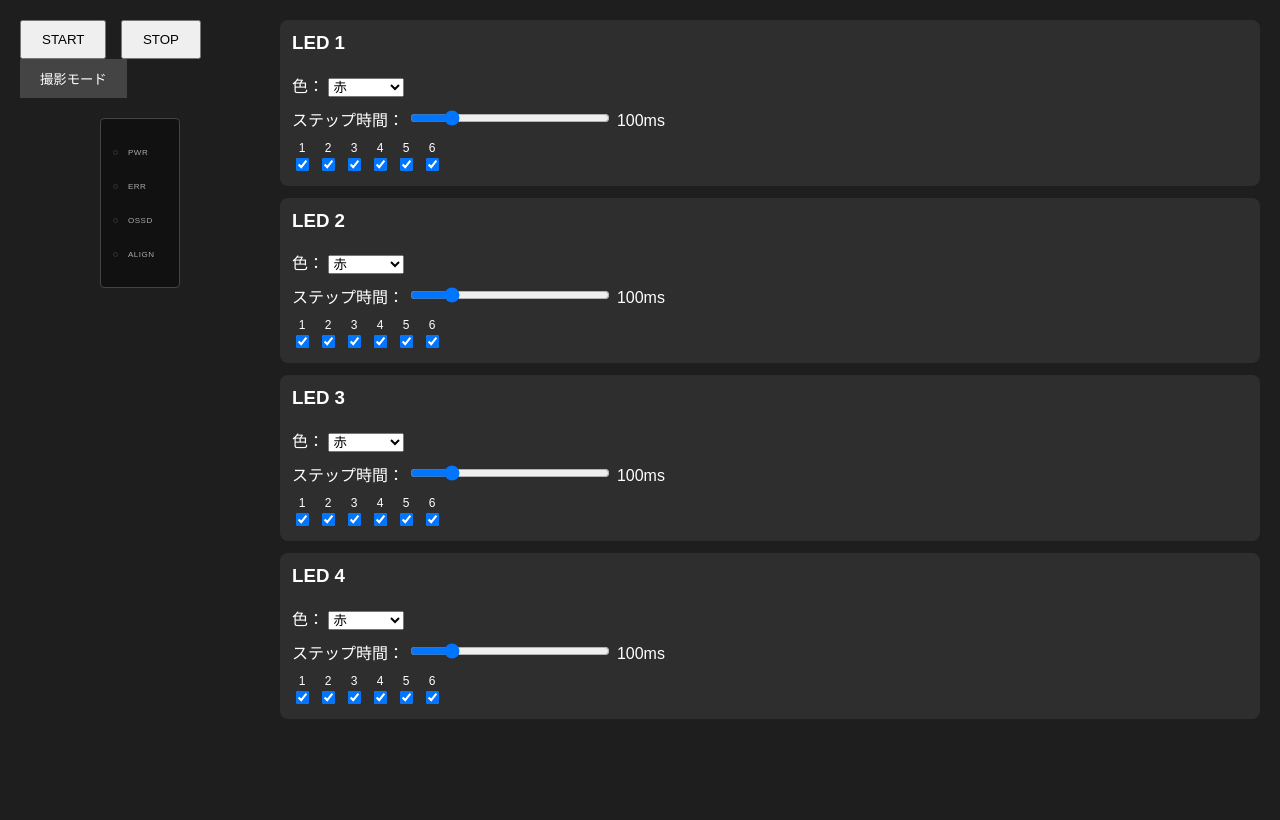
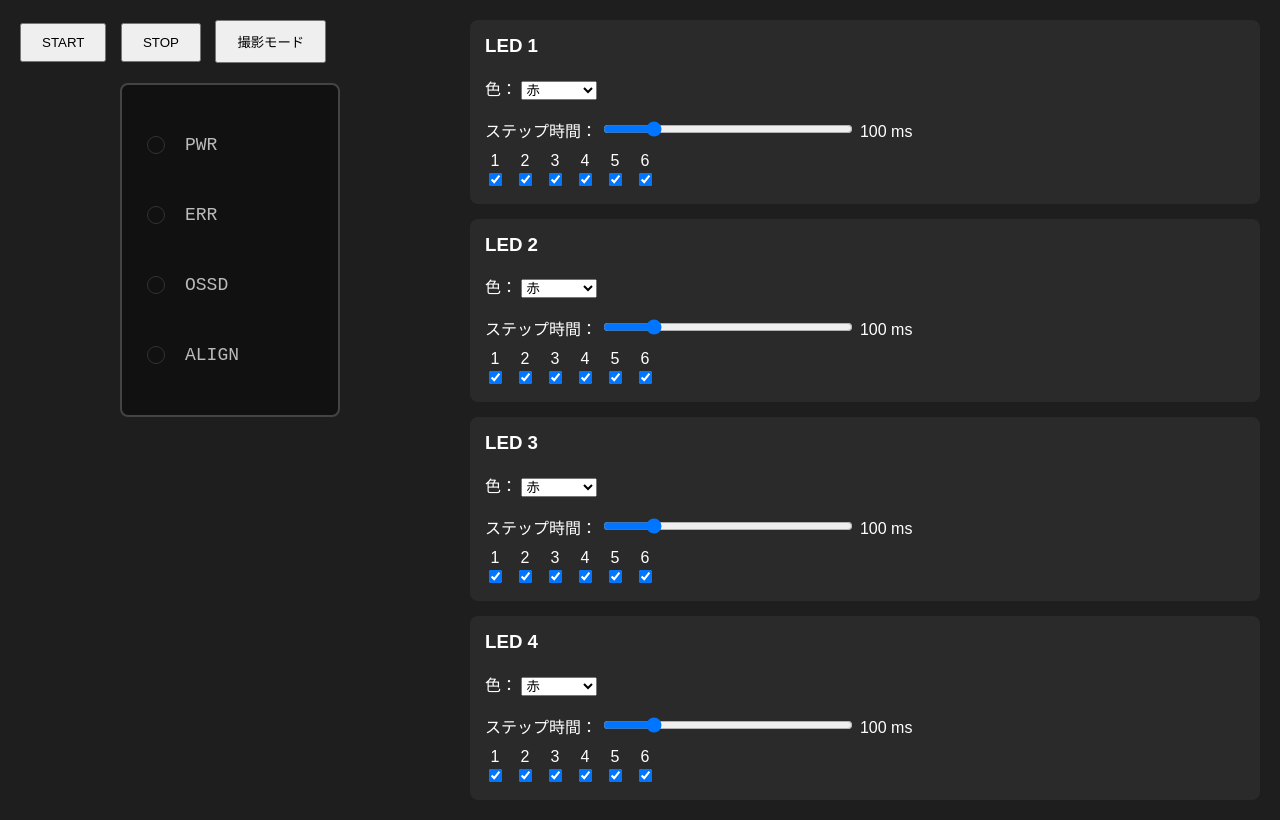
Before and after one commit to aiuex/ledComm, a plain HTML site: page simulator.html in a window 1280 px wide. Drawn offline with Linux system fonts and the light colour scheme.

Commit message:
Improve simulator UI for camera testing

```diff
--- a/simulator.html
+++ b/simulator.html
@@ -2,8 +2,8 @@
 <html lang="ja">
 <head>
 <meta charset="UTF-8">
-<meta name="viewport" content="width=device-width, initial-scale=1.0">
-<title>Light Curtain LED Simulator</title>
+<meta name="viewport" content="width=device-width,initial-scale=1">
+<title>LED Simulator</title>
 
 <style>
 *{
@@ -13,56 +13,22 @@
 body{
     margin:0;
     background:#1e1e1e;
-    color:#fff;
+    color:white;
     font-family:Arial,sans-serif;
 }
 
 .container{
     display:flex;
-    flex-wrap:wrap;
-    gap:20px;
+    gap:30px;
     padding:20px;
 }
 
 .display-area{
-    flex:0 0 240px;
+    flex:0 0 420px;
 }
 
 .control-area{
     flex:1;
-    min-width:350px;
-}
-
-.display-panel{
-    width:80px;
-    background:#111;
-    border:1px solid #444;
-    border-radius:4px;
-    padding:10px 0;
-    margin:20px auto;
-}
-
-.led-row{
-    height:22px;
-    display:flex;
-    align-items:center;
-    margin:12px 0;
-}
-
-.led{
-    width:5px;
-    height:5px;
-    border-radius:50%;
-    margin-left:12px;
-    background:#111;
-    border:1px solid #333;
-}
-
-.label{
-    font-size:8px;
-    color:#aaa;
-    margin-left:10px;
-    letter-spacing:0.5px;
 }
 
 .toolbar{
@@ -75,17 +41,47 @@ button{
     cursor:pointer;
 }
 
-.mode-btn{
-    background:#444;
-    color:white;
-    border:none;
+.display-wrapper{
+    display:flex;
+    justify-content:center;
+}
+
+.display-panel{
+    width:220px;
+    background:#111;
+    border:2px solid #444;
+    border-radius:8px;
+    padding:20px 0;
+}
+
+.led-row{
+    display:flex;
+    align-items:center;
+    height:60px;
+    margin:10px 0;
+}
+
+.led{
+    width:18px;
+    height:18px;
+    border-radius:50%;
+    background:#111;
+    border:1px solid #333;
+    margin-left:25px;
+}
+
+.label{
+    font-size:18px;
+    color:#bbb;
+    margin-left:20px;
+    font-family:monospace;
 }
 
 .led-config{
-    background:#2e2e2e;
+    background:#2a2a2a;
+    margin-bottom:15px;
+    padding:15px;
     border-radius:8px;
-    padding:12px;
-    margin-bottom:12px;
 }
 
 .led-config h3{
@@ -94,28 +90,19 @@ button{
 
 .pattern{
     display:flex;
-    gap:6px;
+    gap:10px;
+    flex-wrap:wrap;
     margin-top:10px;
-    flex-wrap:wrap;
 }
 
 .pattern label{
     display:flex;
     flex-direction:column;
     align-items:center;
-    font-size:12px;
 }
 
 input[type=range]{
-    width:200px;
-}
-
-.fullscreen-display body{
-    background:black;
-}
-
-.display-only{
-    display:none;
+    width:250px;
 }
 
 .display-mode .control-area{
@@ -127,7 +114,7 @@ input[type=range]{
     display:flex;
     justify-content:center;
     align-items:center;
-    min-height:100vh;
+    height:100vh;
 }
 
 .display-mode .display-panel{
@@ -145,38 +132,42 @@ input[type=range]{
         <div class="toolbar">
             <button onclick="startSimulation()">START</button>
             <button onclick="stopSimulation()">STOP</button>
-            <button class="mode-btn" onclick="toggleDisplayMode()">
+            <button onclick="toggleDisplayMode()">
                 撮影モード
             </button>
         </div>
+
+        <div class="display-wrapper">
 
             <div class="display-panel">
 
                 <div class="led-row">
                     <div class="led" id="led0"></div>
-                <span class="label">PWR</span>
+                    <div class="label">PWR</div>
                 </div>
 
                 <div class="led-row">
                     <div class="led" id="led1"></div>
-                <span class="label">ERR</span>
+                    <div class="label">ERR</div>
                 </div>
 
                 <div class="led-row">
                     <div class="led" id="led2"></div>
-                <span class="label">OSSD</span>
+                    <div class="label">OSSD</div>
                 </div>
 
                 <div class="led-row">
                     <div class="led" id="led3"></div>
-                <span class="label">ALIGN</span>
+                    <div class="label">ALIGN</div>
                 </div>
 
             </div>
 
         </div>
 
-    <div class="control-area" id="controls"></div>
+    </div>
+
+    <div class="control-area" id="controlArea"></div>
 
 </div>
 
@@ -202,7 +193,9 @@ for(let i=0;i<4;i++){
             </select>
         </div>
 
-    <div style="margin-top:10px;">
+        <br>
+
+        <div>
             ステップ時間：
             <input
                 id="period${i}"
@@ -210,71 +203,83 @@ for(let i=0;i<4;i++){
                 min="10"
                 max="500"
                 value="100">
-        <span id="periodText${i}">100</span>ms
+            <span id="periodText${i}">
+            100
+            </span>ms
         </div>
 
         <div class="pattern">
+
             ${Array.from({length:6}).map((_,idx)=>`
                 <label>
                     ${idx+1}
                     <input
-                    type="checkbox"
+                     checked
                      id="p${i}_${idx}"
-                    checked>
+                     type="checkbox">
                 </label>
-        `).join('')}
+            `).join("")}
+
         </div>
     `;
 
-    document.getElementById("controls").appendChild(div);
+    document
+        .getElementById("controlArea")
+        .appendChild(div);
 
     document
         .getElementById(`period${i}`)
         .addEventListener("input",e=>{
+
             document.getElementById(
                 `periodText${i}`
             ).textContent=e.target.value;
+
         });
 
     leds.push({
-        timer:null,
-        step:0
+        step:0,
+        timer:null
     });
 }
 
-function lightColor(color){
+function getColor(color){
 
-    switch(color){
+    if(color==="red"){
+        return "#ff3030";
+    }
 
-        case "red":
-            return "#ff3030";
+    if(color==="orange"){
+        return "#ff9900";
+    }
 
-        case "orange":
-            return "#ff9900";
-
-        case "lime":
     return "#00ff55";
-    }
 }
 
 function updateLed(index,state){
 
-    const led=document.getElementById(`led${index}`);
+    const led=
+    document.getElementById(
+        `led${index}`
+    );
 
-    const color=document
-        .getElementById(`color${index}`)
-        .value;
+    const color=
+    document.getElementById(
+        `color${index}`
+    ).value;
 
     if(state){
 
-        const c=lightColor(color);
+        const c=getColor(color);
 
         led.style.background=c;
 
         led.style.boxShadow=
-            `0 0 2px ${c},
-             0 0 4px ${c},
-             0 0 8px ${c}`;
+        `
+        0 0 5px ${c},
+        0 0 10px ${c},
+        0 0 20px ${c}
+        `;
 
     }else{
 
@@ -285,27 +290,33 @@ function updateLed(index,state){
 
 function runLed(index){
 
-    function nextStep(){
+    function next(){
 
-        const step=leds[index].step;
+        const step=
+        leds[index].step;
 
-        const state=document.getElementById(
+        const on=
+
+        document.getElementById(
             `p${index}_${step}`
         ).checked;
 
-        updateLed(index,state);
+        updateLed(index,on);
 
-        leds[index].step=(step+1)%6;
+        leds[index].step=
+        (step+1)%6;
 
-        const period=parseInt(
-            document.getElementById(`period${index}`).value
-        );
+        const period=
+        Number(
+        document.getElementById(
+            `period${index}`
+        ).value);
 
         leds[index].timer=
-            setTimeout(nextStep,period);
+        setTimeout(next,period);
     }
 
-    nextStep();
+    next();
 }
 
 function startSimulation(){
@@ -324,7 +335,9 @@ function stopSimulation(){
 
     for(let i=0;i<4;i++){
 
-        clearTimeout(leds[i].timer);
+        clearTimeout(
+            leds[i].timer
+        );
 
         updateLed(i,false);
     }
@@ -332,7 +345,9 @@ function stopSimulation(){
 
 function toggleDisplayMode(){
 
-    document.body.classList.toggle("display-mode");
+    document.body.classList.toggle(
+        "display-mode"
+    );
 }
 
 </script>
```
Lines whose indentation alone changed are shown as unchanged.
